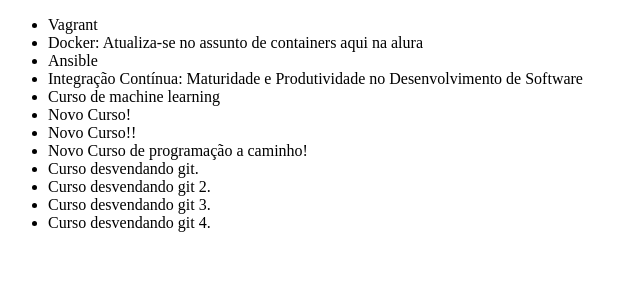
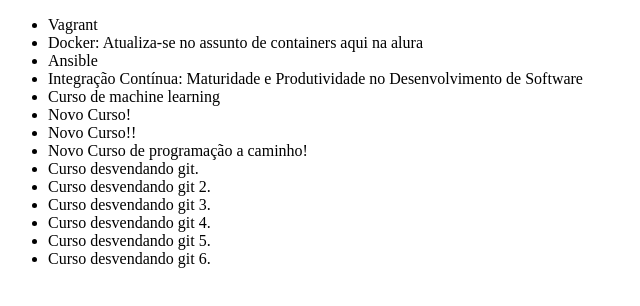
Before and after one commit to fcruz-jolivi/alura-git, a plain HTML site: page index.html in a window 1280 px wide. Shown: the whole page, without its empty margins (0-640 px from the left). Drawn offline with Linux system fonts and the light colour scheme.

Commit message:
adicionado item 5 e item 6 na lista de cursos.

```diff
--- a/index.html
+++ b/index.html
@@ -18,6 +18,8 @@
         <li>Curso desvendando git 2.</li>
         <li>Curso desvendando git 3.</li>
         <li>Curso desvendando git 4.</li>
+        <li>Curso desvendando git 5.</li>
+        <li>Curso desvendando git 6.</li>
     </ul>
 </body>
 </html
```
